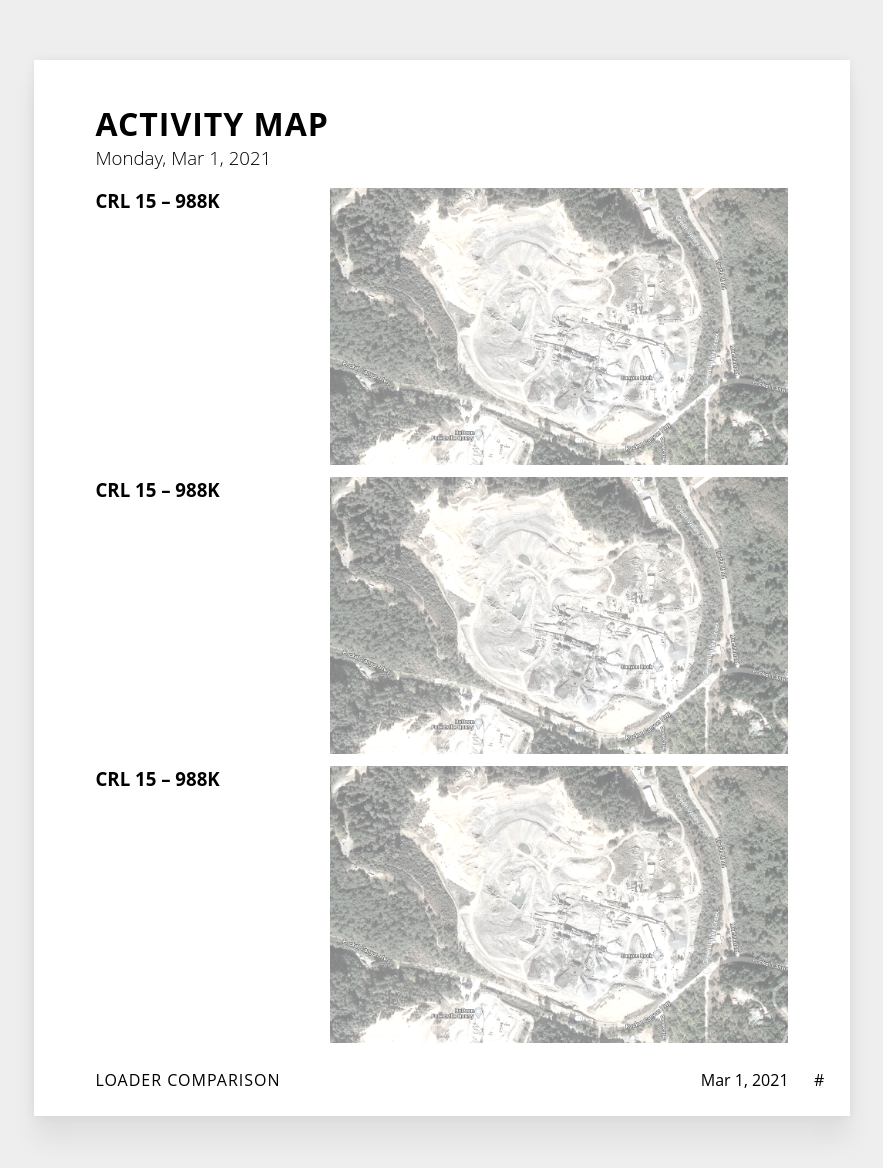
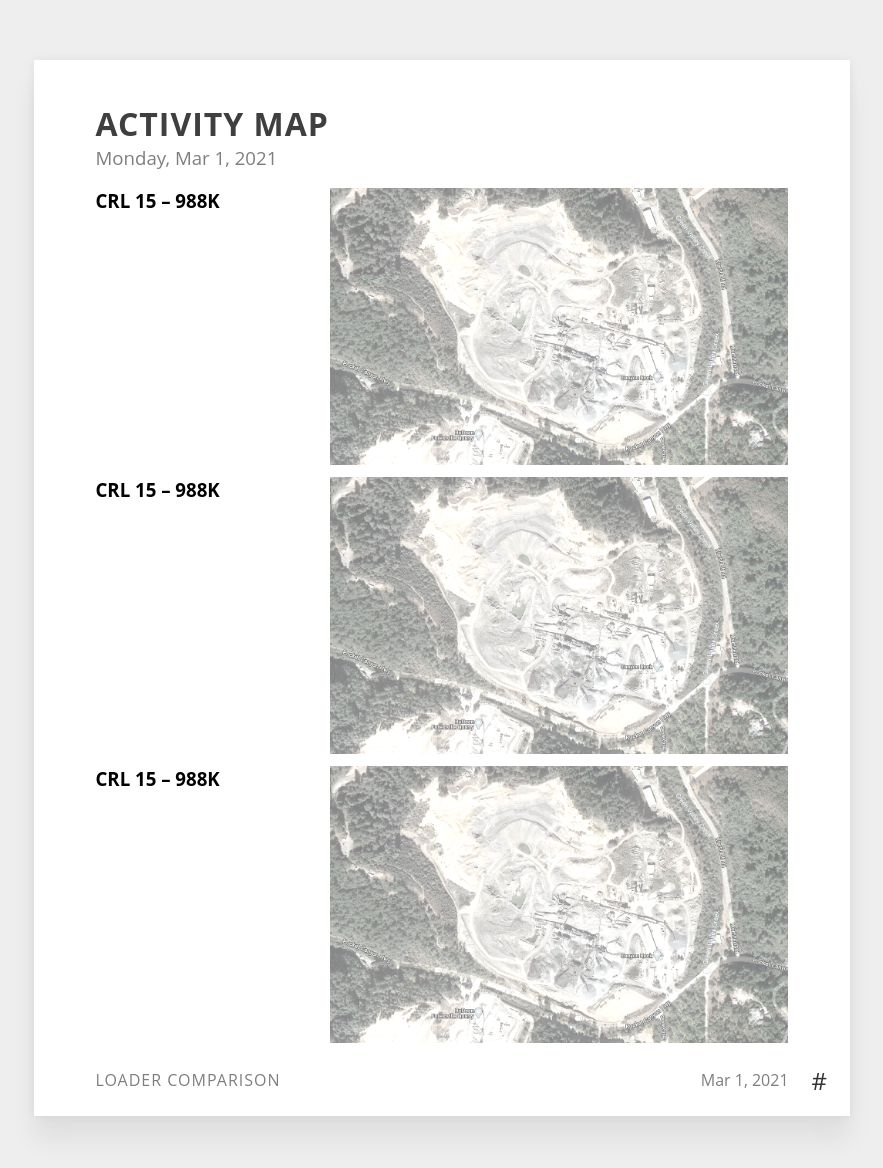
Before and after one commit to 5310/einsite_vision-reports-generator, a plain HTML site: page index.html in a window 1280 px wide. Shown: the part 132-1300 px from the top of the page, without its empty margins (198-1081 px from the left). Drawn offline with Linux system fonts and the light colour scheme.

Commit message:
Tweak header and footer text

```diff
--- a/index.css
+++ b/index.css
@@ -114,11 +114,13 @@ img {
   font-weight: 700;
   text-transform: uppercase;
   letter-spacing: 1px;
+  opacity: 0.75;
 }
 #report > .page > header > h2 {
   grid-column: 1 / span 3;
   font-size: 14pt;
-  font-weight: 300;
+  font-weight: 500;
+  opacity: 0.5;
 }
 #report > .page > footer {
   align-items: center;
@@ -129,15 +131,19 @@ img {
   grid-area: 1 / 1 / -1 / 3;
   text-transform: uppercase;
   letter-spacing: 1px;
+  opacity: 0.5;
 }
 #report > .page > footer > .date {
   grid-area: 1 / -2 / -1 / -1;
   justify-self: end;
+  opacity: 0.5;
 }
 #report > .page > footer > .page-no {
   grid-area: 1 / -2 / -1 / -1;
   justify-self: center;
   margin-right: calc(-1 * (var(--grid-cell-width) + var(--grid-margin-h)));
+  font-size: 1.5em;
+  opacity: 0.8;
 }
 
 #report > .activity > header > .legend {
```
